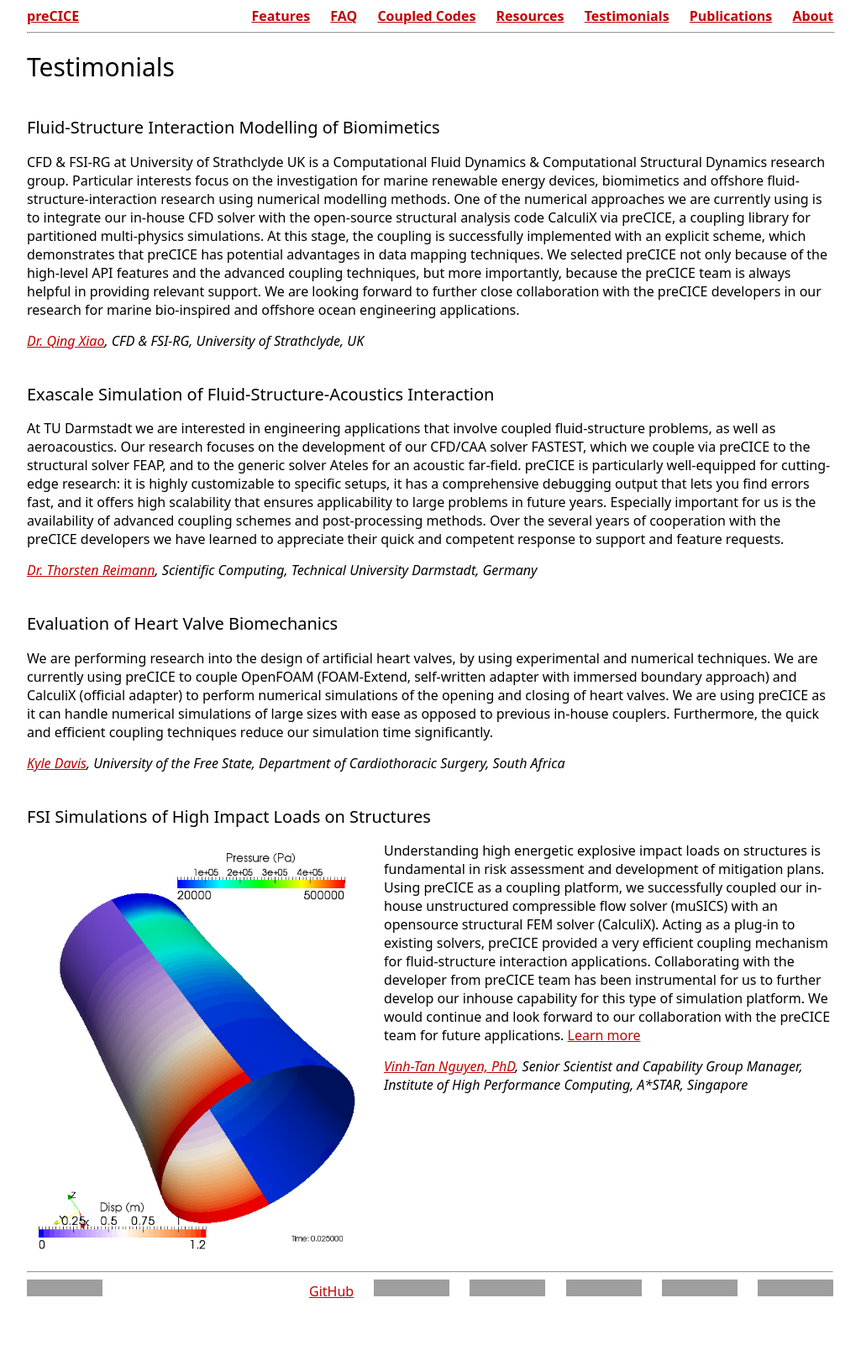
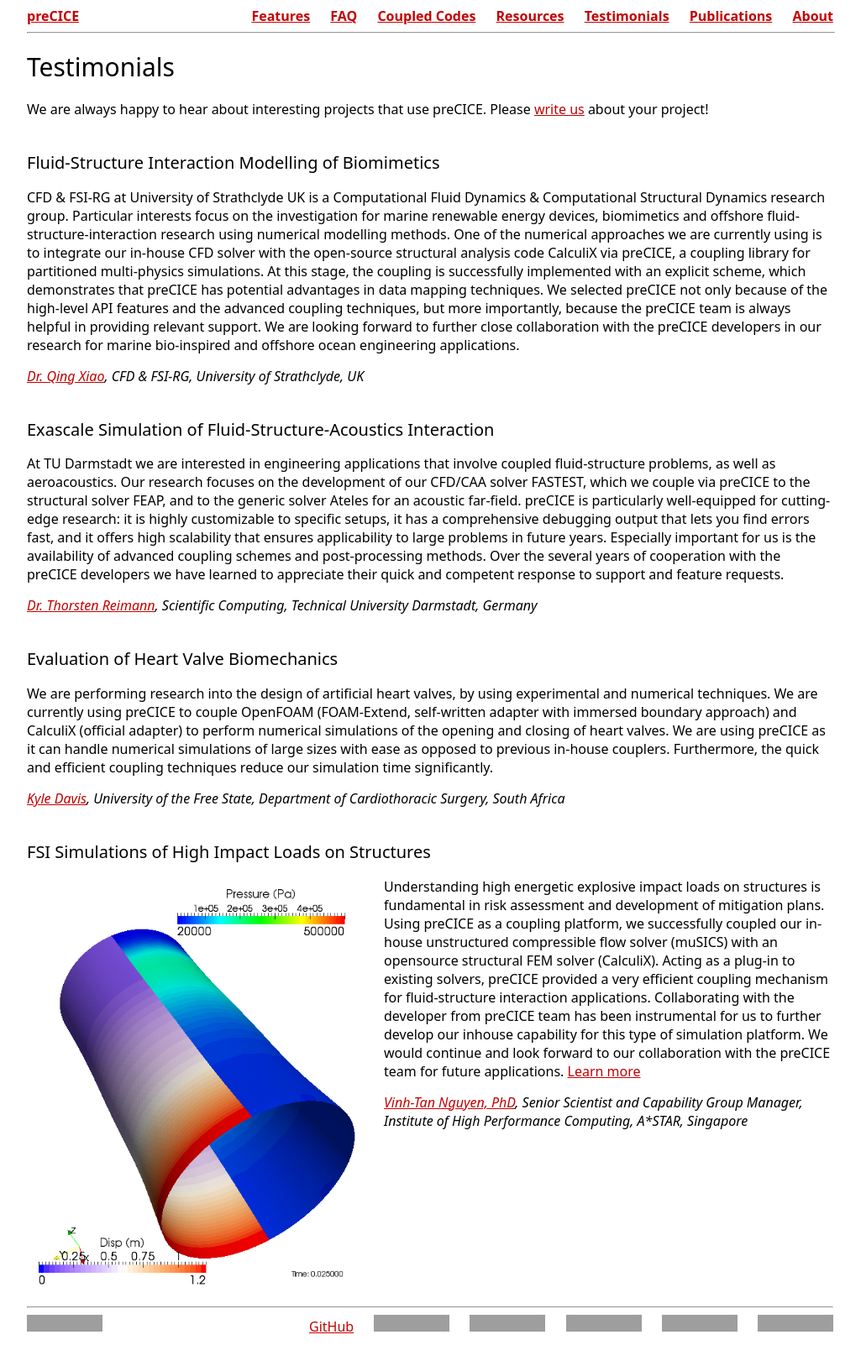
Before and after one commit to precice/precice.github.io_old, a Jekyll site: the page built from 06-testimonials.html, in a window 1280 px wide, cut to the strip 0-1644 px from the top of the page. Shown: the top 1627 px of the strip at 84% size, without its empty margins (128-1153 px from the left). Built offline with Jekyll 4.4.1, drawn with Linux system fonts in a browser that asks for light colours; before the commit the page ends 1602 px from its top, so only the background shows below that; grey boxes are pictures that could not be loaded.

Commit message:
Add an encouraging note in Testimonials

```diff
--- a/06-testimonials.html
+++ b/06-testimonials.html
@@ -7,6 +7,8 @@ permalink: /testimonials/
 <div class="home">
 
 <h1>Testimonials</h1>
+
+  <p>We are always happy to hear about interesting projects that use preCICE. Please <a href="../resources/#contact">write us</a> about your project!</p>
 
   <h2>Fluid-Structure Interaction Modelling of Biomimetics</h2>
   <div class="testimonial_content">
```
